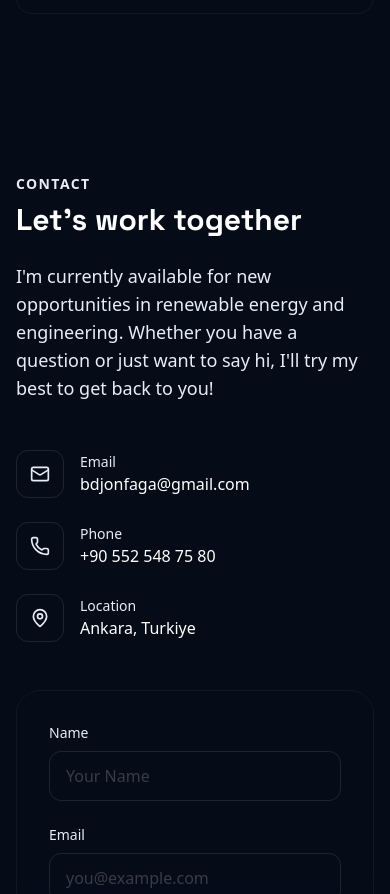
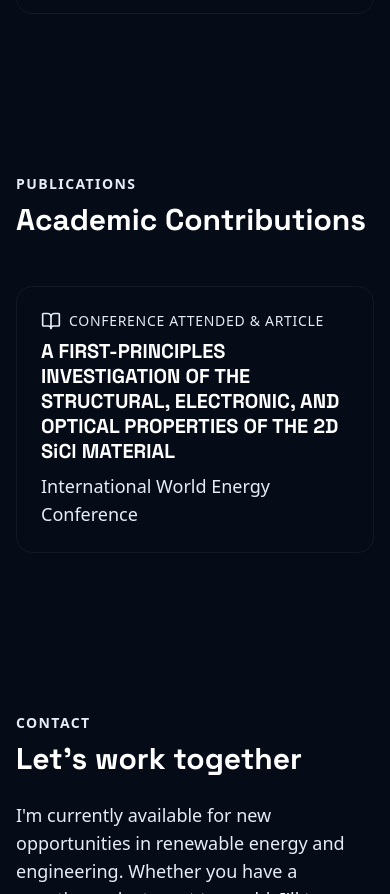
Before and after one commit to Djonfaga/bourama-djonfaga-portfolio, a React (Vite) app: page / in a window 390 px wide. Shown: the part 7596-8490 px from the top of the page. Built offline with nearby package versions, Linux system fonts and the light colour scheme.

Commit message:
feat: Add Publications section and fix linting errors

```diff
--- a/src/App.jsx
+++ b/src/App.jsx
@@ -5,6 +5,7 @@ import About from './components/About';
 import Skills from './components/Skills';
 import Experience from './components/Experience';
 import Projects from './components/Projects';
+import Publications from './components/Publications';
 import Contact from './components/Contact';
 import Footer from './components/Footer';
 
@@ -18,6 +19,7 @@ function App() {
         <Skills />
         <Experience />
         <Projects />
+        <Publications />
         <Contact />
       </main>
       <Footer />
--- a/src/components/About.jsx
+++ b/src/components/About.jsx
@@ -1,5 +1,5 @@
 import React from 'react';
-import { motion } from 'framer-motion';
+import { motion as Motion } from 'framer-motion';
 import { BookOpen, Award, Globe } from 'lucide-react';
 
 const About = () => {
@@ -20,7 +20,7 @@ const About = () => {
         </div>
 
         <div className="grid grid-cols-1 md:grid-cols-2 gap-6">
-          <motion.div
+          <Motion.div
             whileHover={{ y: -5 }}
             className="p-8 rounded-2xl bg-card border border-white/5 hover:border-primary/30 transition-all duration-300"
           >
@@ -41,10 +41,10 @@ const About = () => {
                 <strong className="text-white">Scholarship:</strong> Turkiye Burslari (Full Ride)
               </li>
             </ul>
-          </motion.div>
+          </Motion.div>
 
           <div className="space-y-6">
-             <motion.div
+             <Motion.div
               whileHover={{ y: -5 }}
               className="p-8 rounded-2xl bg-card border border-white/5 hover:border-primary/30 transition-all duration-300"
             >
@@ -59,9 +59,9 @@ const About = () => {
                 <li>Material research for high-efficiency cells</li>
                 <li>Multidisciplinary teamwork (TEKNOFEST EV)</li>
               </ul>
-            </motion.div>
+            </Motion.div>
 
-            <motion.div
+            <Motion.div
               whileHover={{ y: -5 }}
               className="p-8 rounded-2xl bg-card border border-white/5 hover:border-primary/30 transition-all duration-300"
             >
@@ -75,7 +75,7 @@ const About = () => {
                 Multilingual professional fluent in French (Native), English (C1), Turkish (C1), and Bambara.
                 Experienced in cross-cultural collaboration.
               </p>
-            </motion.div>
+            </Motion.div>
           </div>
         </div>
       </div>
--- a/src/components/Contact.jsx
+++ b/src/components/Contact.jsx
@@ -28,13 +28,13 @@ const Contact = () => {
       } else {
         setStatus("error");
       }
-    } catch (error) {
+    } catch {
       setStatus("error");
     }
   };
 
   return (
-    <section id="contact" className="py-20 bg-darker">
+    <section id="contact" className="py-20 bg-dark">
       <div className="max-w-6xl mx-auto px-4 sm:px-6 lg:px-8">
         <div className="grid grid-cols-1 lg:grid-cols-2 gap-12 lg:gap-24">
 
--- a/src/components/Hero.jsx
+++ b/src/components/Hero.jsx
@@ -1,6 +1,6 @@
 import React from 'react';
-import { motion } from 'framer-motion';
-import { ArrowRight, Download, MapPin, Calendar, CheckCircle } from 'lucide-react';
+import { motion as Motion } from 'framer-motion';
+import { ArrowRight, Download, MapPin, CheckCircle } from 'lucide-react';
 
 const Hero = () => {
   return (
@@ -9,7 +9,7 @@ const Hero = () => {
         <div className="lg:grid lg:grid-cols-12 lg:gap-16 items-start">
 
           {/* Left Content */}
-          <motion.div
+          <Motion.div
             initial={{ opacity: 0, x: -30 }}
             animate={{ opacity: 1, x: 0 }}
             transition={{ duration: 0.8 }}
@@ -61,10 +61,10 @@ const Hero = () => {
                 <span className="text-sm text-muted">FR, EN, TR, BAM</span>
               </div>
             </div>
-          </motion.div>
+          </Motion.div>
 
           {/* Right Content - Profile & Focus Card */}
-          <motion.div
+          <Motion.div
             initial={{ opacity: 0, scale: 0.9 }}
             animate={{ opacity: 1, scale: 1 }}
             transition={{ duration: 0.8, delay: 0.2 }}
@@ -113,7 +113,7 @@ const Hero = () => {
                </div>
             </div>
 
-          </motion.div>
+          </Motion.div>
         </div>
       </div>
     </section>
--- a/src/components/Navbar.jsx
+++ b/src/components/Navbar.jsx
@@ -1,6 +1,6 @@
 import React, { useState } from 'react';
 import { Menu, X } from 'lucide-react';
-import { motion } from 'framer-motion';
+import { motion as Motion } from 'framer-motion';
 
 const Navbar = () => {
   const [isOpen, setIsOpen] = useState(false);
@@ -10,6 +10,7 @@ const Navbar = () => {
     { name: 'Skills', href: '#skills' },
     { name: 'Experience', href: '#experience' },
     { name: 'Projects', href: '#projects' },
+    { name: 'Publications', href: '#publications' },
     { name: 'Contact', href: '#contact' },
   ];
 
@@ -47,7 +48,7 @@ const Navbar = () => {
 
         {/* Mobile menu */}
         {isOpen && (
-          <motion.div
+          <Motion.div
             initial={{ opacity: 0, y: -20 }}
             animate={{ opacity: 1, y: 0 }}
             className="md:hidden mt-2 bg-[#091323] border border-white/10 rounded-2xl overflow-hidden shadow-xl"
@@ -64,7 +65,7 @@ const Navbar = () => {
                 </a>
               ))}
             </div>
-          </motion.div>
+          </Motion.div>
         )}
       </div>
     </nav>
--- a/src/components/Projects.jsx
+++ b/src/components/Projects.jsx
@@ -1,5 +1,5 @@
 import React from 'react';
-import { motion } from 'framer-motion';
+import { motion as Motion } from 'framer-motion';
 import { Zap, Settings, Sun, Layers, PenTool, Truck } from 'lucide-react';
 
 const Projects = () => {
@@ -58,7 +58,7 @@ const Projects = () => {
 
         <div className="grid grid-cols-1 md:grid-cols-2 lg:grid-cols-3 gap-6">
           {projects.map((project, index) => (
-            <motion.div
+            <Motion.div
               key={index}
               whileHover={{ y: -5 }}
               className="group rounded-2xl bg-card border border-white/5 overflow-hidden hover:border-primary/30 transition-all duration-300 flex flex-col"
@@ -82,7 +82,7 @@ const Projects = () => {
                   ))}
                 </div>
               </div>
-            </motion.div>
+            </Motion.div>
           ))}
         </div>
       </div>
--- /dev/null
+++ b/src/components/Publications.jsx
@@ -0,0 +1,55 @@
+import React from 'react';
+import { BookOpen } from 'lucide-react';
+
+const Publications = () => {
+  const publications = [
+    {
+      title: 'A FIRST-PRINCIPLES INVESTIGATION OF THE STRUCTURAL, ELECTRONIC, AND OPTICAL PROPERTIES OF THE 2D SiCl MATERIAL',
+      conference: 'International World Energy Conference',
+      role: 'Conference Attended & Article',
+      description: 'Presented research on the structural, electronic, and optical properties of 2D SiCl material using first-principles calculations.'
+    }
+  ];
+
+  return (
+    <section id="publications" className="py-20 bg-darker">
+      <div className="max-w-6xl mx-auto px-4 sm:px-6 lg:px-8">
+        <div className="mb-12">
+           <p className="text-primary text-sm font-bold tracking-widest uppercase mb-2">Publications</p>
+           <h2 className="text-3xl md:text-4xl font-bold text-white font-display">Academic Contributions</h2>
+        </div>
+
+        <div className="space-y-6">
+          {publications.map((pub, index) => (
+            <div
+              key={index}
+              className="relative p-6 md:p-8 rounded-2xl bg-card border border-white/5 hover:bg-white/[0.02] transition-colors"
+            >
+              <div className="flex flex-col gap-4">
+                <div className="flex items-start justify-between">
+                  <div>
+                    <div className="flex items-center gap-2 mb-2">
+                      <BookOpen className="h-5 w-5 text-primary" />
+                      <span className="text-sm font-medium text-primary uppercase tracking-wider">{pub.role}</span>
+                    </div>
+                    <h3 className="text-xl font-bold text-white leading-tight mb-2">
+                      {pub.title}
+                    </h3>
+                    <p className="text-lg text-muted font-medium">
+                      {pub.conference}
+                    </p>
+                  </div>
+                </div>
+                {/* <p className="text-muted leading-relaxed">
+                  {pub.description}
+                </p> */}
+              </div>
+            </div>
+          ))}
+        </div>
+      </div>
+    </section>
+  );
+};
+
+export default Publications;
--- a/src/components/Skills.jsx
+++ b/src/components/Skills.jsx
@@ -1,5 +1,5 @@
 import React from 'react';
-import { motion } from 'framer-motion';
+import { motion as Motion } from 'framer-motion';
 
 const Skills = () => {
   const skillCategories = [
@@ -29,7 +29,7 @@ const Skills = () => {
 
         <div className="grid grid-cols-1 md:grid-cols-3 gap-6">
           {skillCategories.map((category, index) => (
-            <motion.div
+            <Motion.div
               key={category.title}
               initial={{ opacity: 0, y: 20 }}
               whileInView={{ opacity: 1, y: 0 }}
@@ -50,7 +50,7 @@ const Skills = () => {
                   </span>
                 ))}
               </div>
-            </motion.div>
+            </Motion.div>
           ))}
         </div>
       </div>
```
